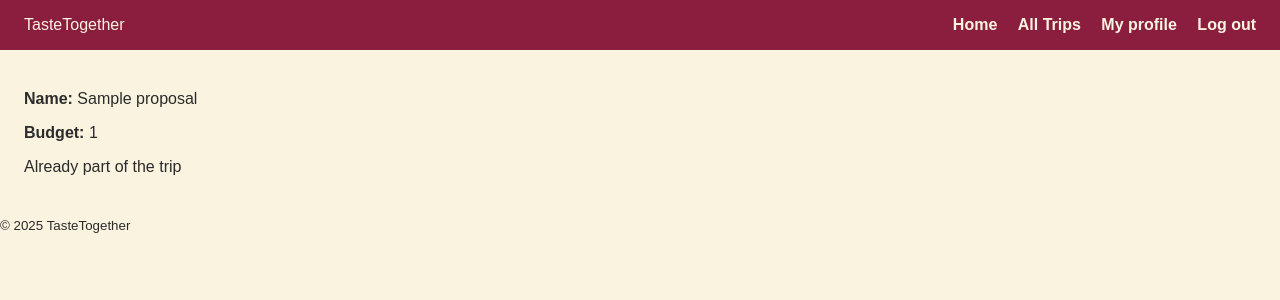
After one commit to pezzi-ph/web-travel-together, a Flask app: page /trip/1 in a window 1280 px wide. The commit adds this page. Shown: the top 300 px of the page. Run offline with Flask 3, Linux system fonts and the light colour scheme; a user stored in the database is signed in; tables that the repository leaves empty hold one stand-in row (values such as "Sample post").

Commit message:
added trip details

```diff
--- a/travel_together/main.py
+++ b/travel_together/main.py
@@ -41,11 +41,32 @@ def createTrip():
         name = request.form["name"]
         budget = request.form["budget"]
         maxMembers = request.form["maxMembers"]
+        destination = request.form["destination"]
 
-        newTrip = TripProposal(name=name, budget=budget, maxMembers=maxMembers, status=ProposalStatus.open, departures_final=False, destination_final=False, possibleDates_final=False, activities_final=False)
+        newDestination = Location(name=destination)
+        db.session.add(newDestination)
+        db.session.commit()
+
+        newTrip = TripProposal(name=name, budget=budget, maxMembers=maxMembers, destinationId=newDestination.id, status=ProposalStatus.open, departures_final=False, destination_final=False, possibleDates_final=False, activities_final=False)
         db.session.add(newTrip)
         db.session.commit()
         flash("trip created successfully")
         return render_template("main/index.html", user=current_user)
 
     return render_template("trips/createTrip.html")
+
+
+@bp.route("/trip/<int:trip_proposal_id>", methods=["GET", "POST"])
+@login_required
+def tripDetails(trip_proposal_id):
+    if request.method == "POST":
+        newParticipant = TripProposalParticipant(tripId=trip_proposal_id, userId=current_user.id, canEdit=False)
+        db.session.add(newParticipant)
+        db.session.commit()
+        flash("successfully signed up for trip")
+
+    queryTrip = db.select(TripProposal).where(TripProposal.id == trip_proposal_id)
+    trip_proposal = db.session.execute(queryTrip).scalar()
+    queryParticipant = db.Select(TripProposalParticipant).where(TripProposalParticipant.tripId == trip_proposal_id).where(TripProposalParticipant.userId == current_user.id)
+    participant = db.session.execute(queryParticipant).scalar()
+    return render_template("trips/tripDetails.html", trip=trip_proposal, exists=(participant is not None))
--- a/travel_together/templates/main/landingPage.html
+++ b/travel_together/templates/main/landingPage.html
@@ -9,12 +9,15 @@
             <th>name</th>
             <th>budget</th>
             <th>status</th>
+            <th>destination</th>
         </tr>
         {% for proposal in trip_proposals %}
         <tr>
             <td>{{proposal.name}}</td>
             <td>{{proposal.budget}}</td>
             <td>{{proposal.status.name}}</td>
+            <td>{{proposal.destination.name }}</td>
+            <td><a href="{{ url_for('main.tripDetails', trip_proposal_id=proposal.id) }}">Details</a></td>
         </tr>
         {% endfor %}
 
--- a/travel_together/templates/trips/createTrip.html
+++ b/travel_together/templates/trips/createTrip.html
@@ -11,6 +11,9 @@
     <label>Maximum amount of members allowed:</label><br>
     <input type="number" name="maxMembers" required><br><br>
 
+    <label>Destination:</label><br>
+    <input type="text" name="destination" required><br><br>
+
     <button type="submit">Create Trip</button>
 </form>
 {% endblock %}
--- /dev/null
+++ b/travel_together/templates/trips/tripDetails.html
@@ -0,0 +1,17 @@
+{% extends 'base.html' %}
+
+{% block content %}
+<section>
+ <p><b>Name:</b> {{ trip.name }}</p>
+ <p><b>Budget:</b> {{ trip.budget }}</p>
+</section>
+
+{% if not exists %}
+<form method="POST" >
+    <button type="submit" name="signUp">Sign up for the trip</button>
+</form>
+{% else %}
+<p>Already part of the trip</p>
+{% endif %}
+
+{% endblock %}
```
Also changed, not shown: travel_together/model.py (+11 -12 lines).
